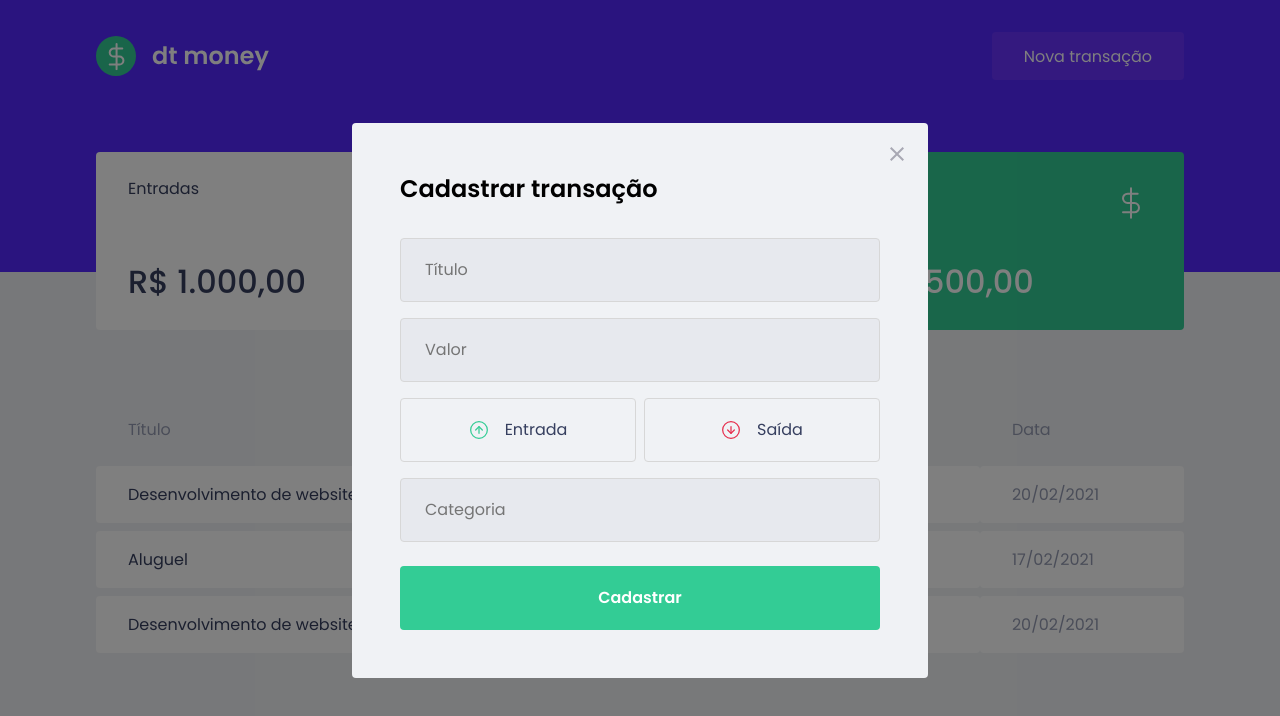
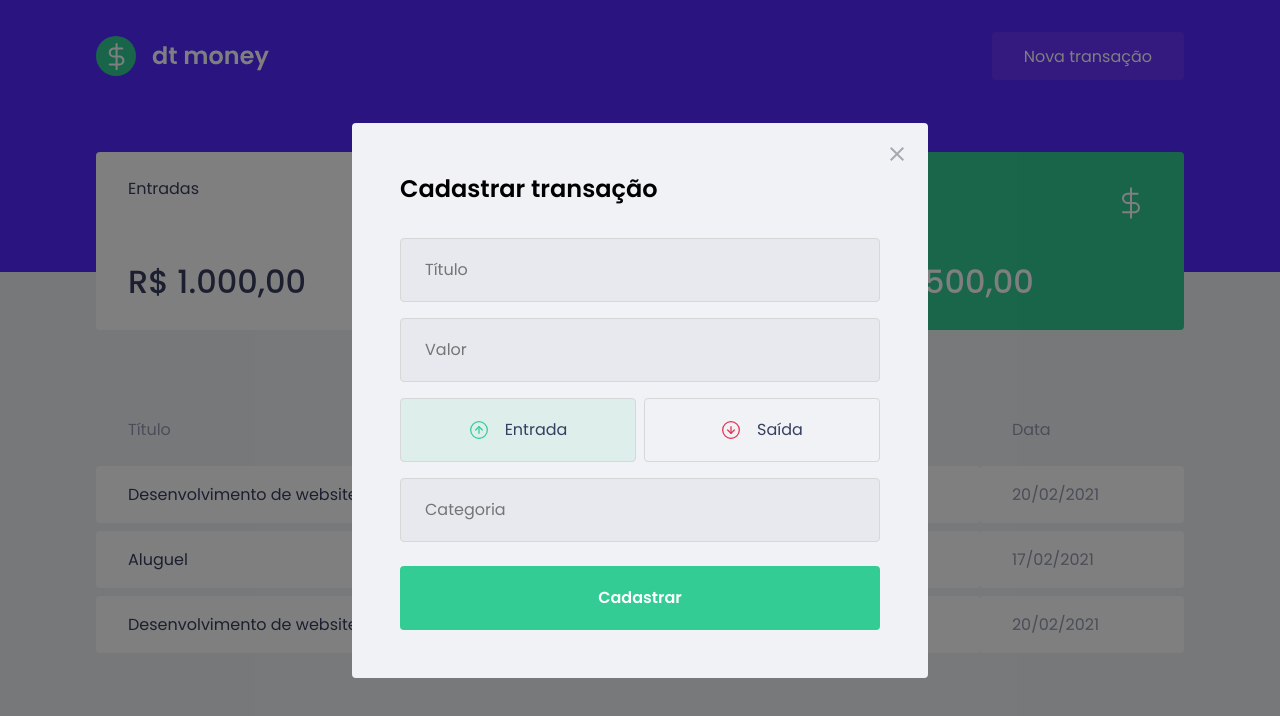
Before and after one commit to aiedafreitas/React-dtmoney, a React (Create React App) app: page / in a window 1280 px wide. Both pictures are taken after a click on the button "Nova transação". Shown: the top 716 px of the page. Built offline with nearby package versions, Linux system fonts and the light colour scheme; no server answers; what miragejs would draw is missing.

Commit message:
cores dos botões

```diff
--- a/src/components/NewTransactionModal/index.tsx
+++ b/src/components/NewTransactionModal/index.tsx
@@ -1,17 +1,19 @@
+import {useState} from 'react';
 import Modal from 'react-modal';
 import closeImg from '../../assets/close.svg';
 import incomeImg from '../../assets/income.svg'
 import outcomeImg from '../../assets/outcome.svg'
-import { Container, TransactionTypeContainer } from './style';
+import { Container, TransactionTypeContainer, RadioBox } from './style';
 
 interface NewTransactionModalProps {
     isOpen: boolean;
     onRequestClose: () => void;
 }
 
+export function NewTransactionModal ({isOpen, onRequestClose}: NewTransactionModalProps) {
 
+ const [type, setType] = useState('deposit')
 
-export function NewTransactionModal ({isOpen, onRequestClose}: NewTransactionModalProps) {
     return (
 
 <Modal
@@ -37,17 +39,26 @@
 placeholder="Valor  "/>
 
 <TransactionTypeContainer>
-    <button
-    type="button">
-    <img src={incomeImg} alt="Entrada" />
+    <RadioBox
+    type="button"
+    onClick={() => {setType('deposit');}}
+    isActive={type ==='deposit'}
+    activeColor="green"
+    >
+    <img src={incomeImg} alt="Entrada"
+    />
     <span>Entrada</span>
-    </button>
+    </RadioBox>
 
-    <button
-    type="button">
+    <RadioBox
+    type="button"
+    onClick={() => {setType('withdraw');}}
+    isActive={type ==='withdraw'}
+    activeColor="red"
+    >
     <img src={outcomeImg} alt="Saída" />
     <span>Saída</span>
-    </button>
+    </RadioBox>
 
 </TransactionTypeContainer>
 
--- a/src/components/NewTransactionModal/style.ts
+++ b/src/components/NewTransactionModal/style.ts
@@ -1,5 +1,5 @@
 import styled from 'styled-components';
-import {darken} from 'polished'
+import {darken, transparentize} from 'polished'
 
 export const Container =styled.form `
 
@@ -58,14 +58,29 @@
 display: grid;
 grid-template-columns: 1fr 1fr;
 gap: 0.5rem;
+`;
+
+interface RadioBoxProps {
+    isActive: boolean;
+    activeColor: 'green' | 'red';
+}
+
+const colors = {
+green:'#33CC95',
+red:'#E52E4D'
+
+}
 
 
-button {
-    height:4rem;
+export const RadioBox = styled.button<RadioBoxProps>`
+
+height:4rem;
     border: 1px solid #d7d7d7;
     border-radius:0.25rem;
 
-    background: transparent;
+    background: ${(props)=> props.isActive
+    ? transparentize (0.9,colors[props.activeColor])
+    :'transparent'};
 
     display: flex;
     align-items: center;
@@ -88,5 +103,8 @@
         font-size: 1rem;
         color: var(--text-title);
     }
-}
+
+
+
+
 `;
```
